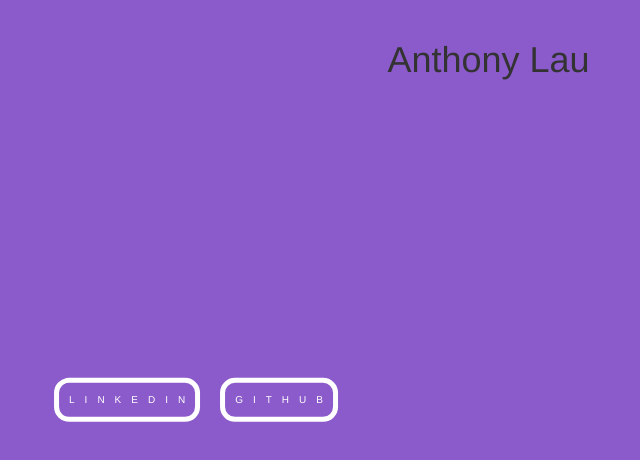
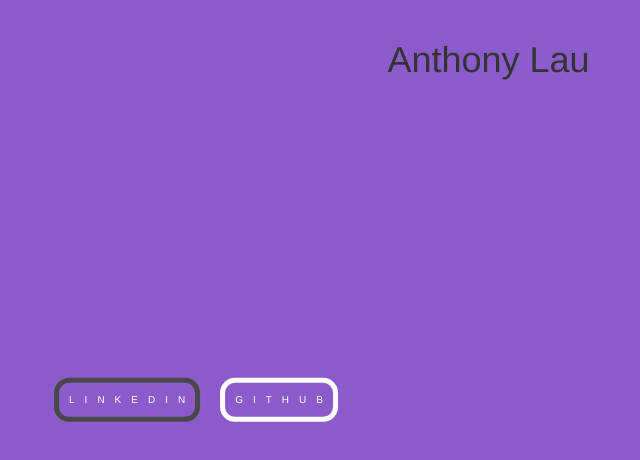
Before and after one commit to Anthony-Lau/the-anthony-lau, a React (Create React App) app: page / in a window 1280 px wide. In both pictures the pointer is over the link "LINKEDIN". Shown: the top 460 px of the page, without its empty margins (444-1084 px from the left). Built offline with nearby package versions, Linux system fonts and the light colour scheme.

Commit message:
feat: 🎸 Changes heroku deoplyment to theanthonylau
BREAKING CHANGE: N

Issues: N

```diff
--- a/src/components/Button.css
+++ b/src/components/Button.css
@@ -12,6 +12,7 @@
 
 a.button:hover{
   text-decoration: none;
+  border: .5rem solid rgb(72, 72, 72);
 }
 
 .link {
```
Also changed, not shown: .travis.yml.
